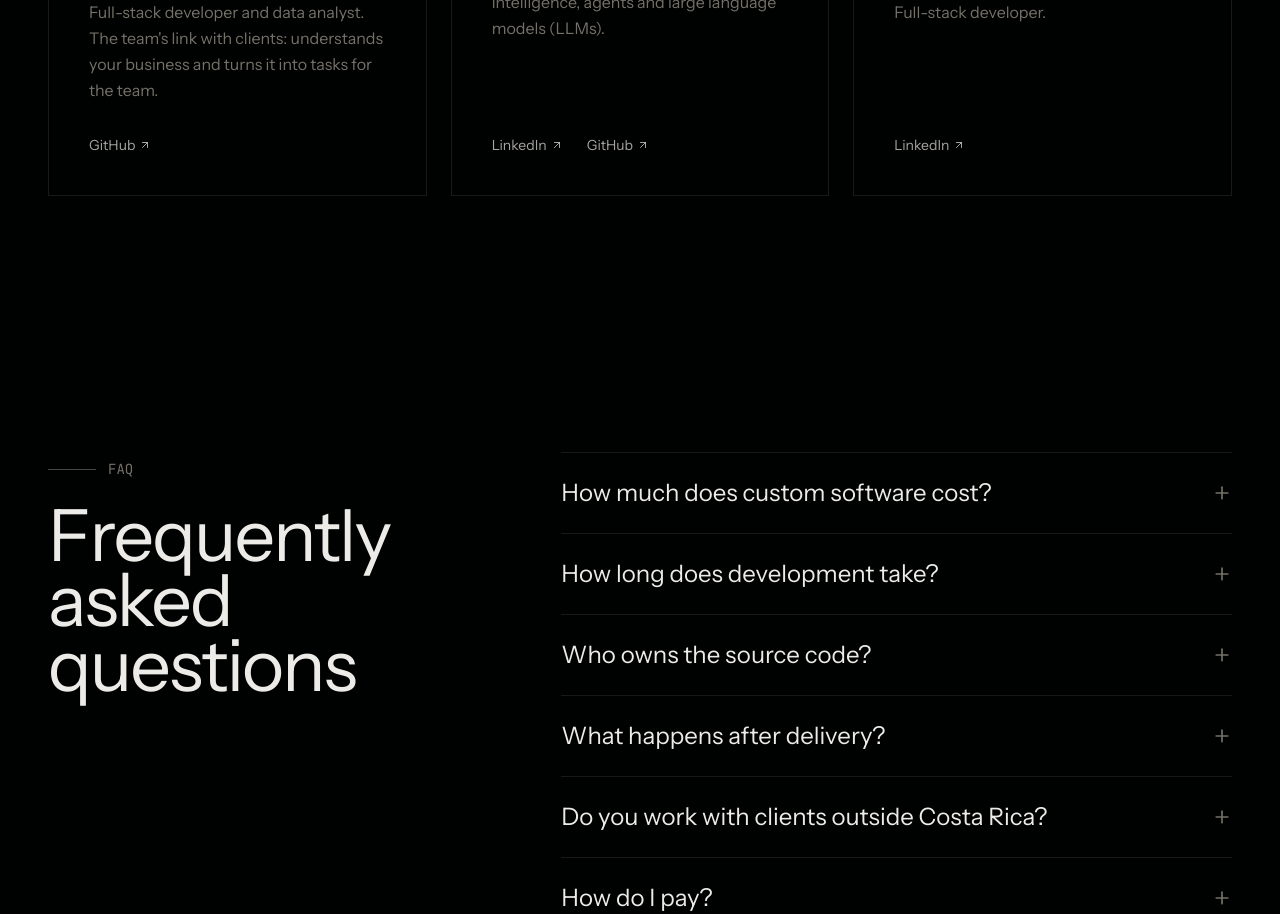
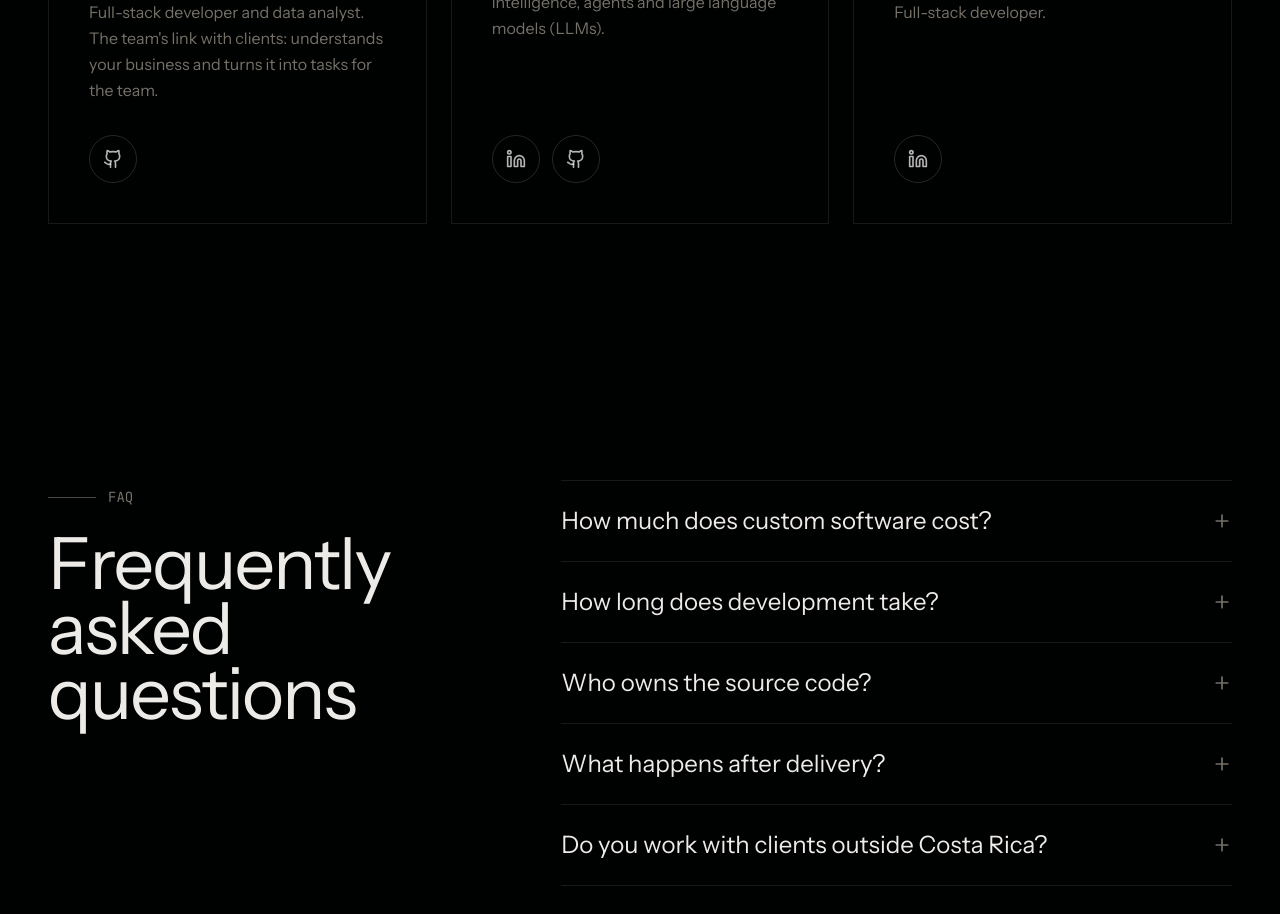
Before and after one commit to FreelancersProjects2026/Landing-Page, a Next.js app: page /en in a window 1280 px wide. Shown: the part 5740-6654 px from the top of the page. Built offline with nearby package versions, Linux system fonts and the light colour scheme.

Commit message:
seccion equipo

```diff
--- a/src/components/landing/team-section.tsx
+++ b/src/components/landing/team-section.tsx
@@ -1,11 +1,17 @@
 'use client'
 
-import { ArrowUpRight } from 'lucide-react'
+import { Github, Linkedin, type LucideIcon } from 'lucide-react'
 import type { TeamMember } from '@modules/company-profile'
 
-import { externalLinkProps } from './external-link'
+import { FooterContactLink } from './footer-contact-link'
 import { sectionIds } from './section-ids'
 import { revealClass, useInView } from './use-in-view'
+
+// Mismo orbe 3D del footer; GitHub usa blanco porque su negro no se ve sobre fondo oscuro.
+const socialChannels: Record<string, { icon: LucideIcon; accent: string }> = {
+  GitHub: { icon: Github, accent: '#ffffff' },
+  LinkedIn: { icon: Linkedin, accent: '#0A66C2' },
+}
 
 type TeamSectionProps = {
   label: string
@@ -64,17 +70,16 @@ export function TeamSection({
               <p className="text-muted-foreground leading-relaxed mb-8 flex-1">
                 {member.role}
               </p>
-              <div className="flex gap-6">
+              <div className="flex gap-3">
                 {member.links.map((link) => (
-                  <a
+                  <FooterContactLink
                     key={link.url}
                     href={link.url}
-                    {...externalLinkProps}
-                    className="text-sm text-foreground/70 hover:text-foreground transition-colors inline-flex items-center gap-1 group"
+                    external
+                    {...socialChannels[link.label]}
                   >
                     {link.label}
-                    <ArrowUpRight className="w-3 h-3 transition-transform group-hover:-translate-y-0.5 group-hover:translate-x-0.5" />
-                  </a>
+                  </FooterContactLink>
                 ))}
               </div>
             </article>
```
Also changed, not shown: 2 other files (tests, documents, lock files or other folders).
